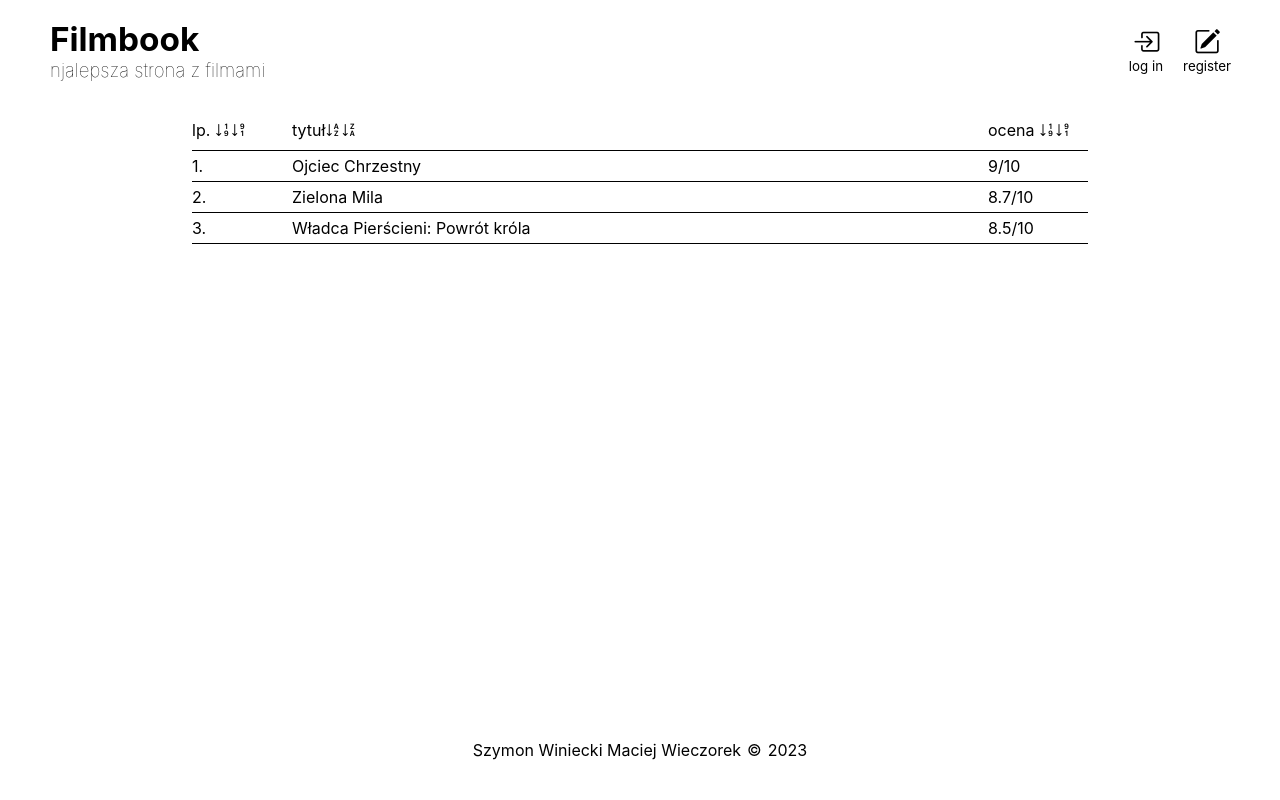
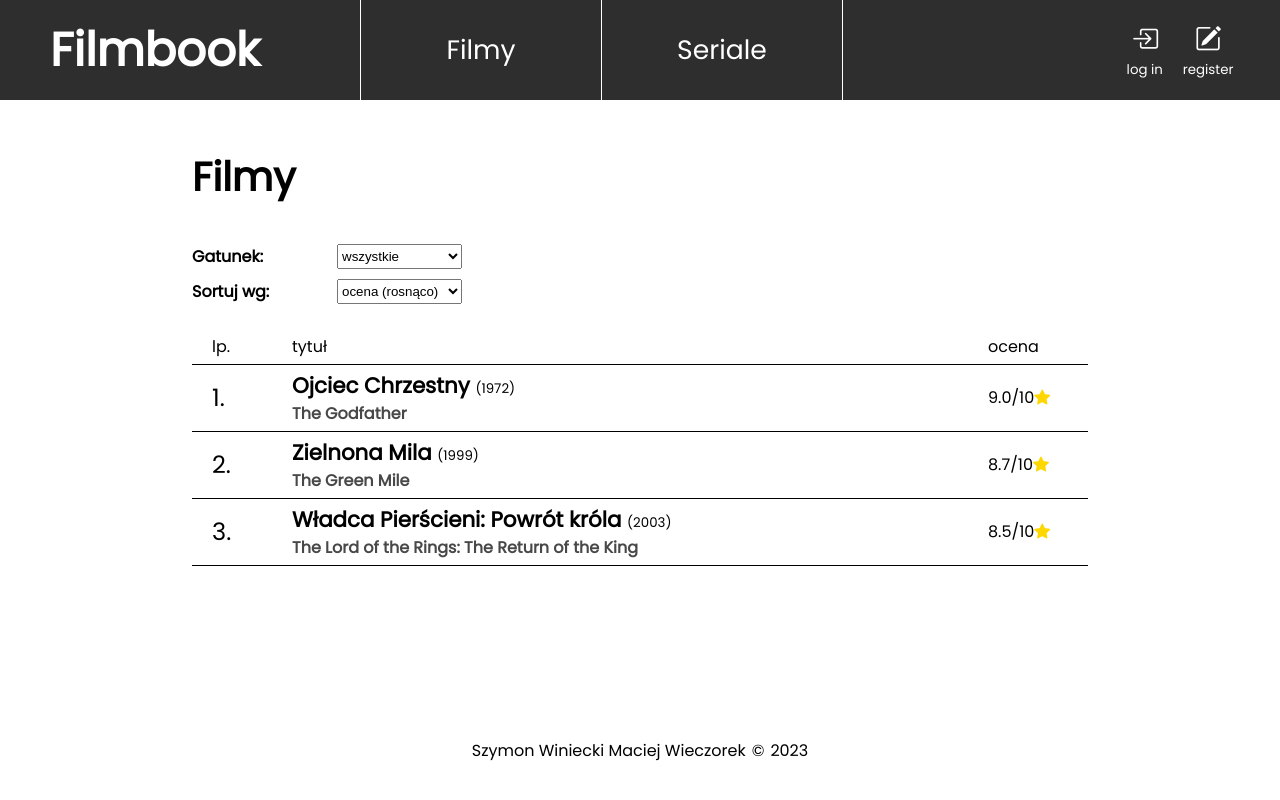
Before and after one commit to Szymon-Winiecki/FilmBook, a React (Create React App) app in the folder client/: page / in a window 1280 px wide. Built offline with nearby package versions, Linux system fonts and the light colour scheme.

Commit message:
react client - styling header and movies list page

```diff
--- a/client/src/components/App.js
+++ b/client/src/components/App.js
@@ -11,20 +11,44 @@ const movies = [
     {
         id: 0,
         no: 1,
-        title: "Ojciec Chrzestny",
+        localTitle: "Ojciec Chrzestny",
+        originalTitle: "The Godfather",
+        year: 1972,
         rate: 9.0
     },
     {
         id: 1,
         no: 2,
-        title: "Zielona Mila",
+        localTitle: "Zielnona Mila",
+        originalTitle: "The Green Mile",
+        year: 1999,
         rate: 8.7
     },
     {
         id: 2,
         no: 3,
-        title: "Władca Pierścieni: Powrót króla",
+        localTitle: "Władca Pierścieni: Powrót króla",
+        originalTitle: "The Lord of the Rings: The Return of the King",
+        year: 2003,
         rate: 8.5
+    },
+]
+
+const genres = [
+    'horror',
+    'akcji',
+    'dramat',
+    'komedia'
+]
+
+const navbar = [
+    {
+        label: "Filmy",
+        onClick: () => { console.log("filmy") }
+    },
+    {
+        label: "Seriale",
+        onClick: () => { console.log("seriale") }
     },
 ]
 
@@ -33,13 +57,13 @@ class App extends React.Component {
         return (
             <div className='container'>
                 <div className='header-container'>
-                    <Header primaryText="Filmbook" secondaryText="njalepsza strona z filmami" />
+                    <Header primaryText="Filmbook" navs={navbar} />
                 </div>
                 <div className='user-panel-container'>
                     <UserPanel />
                 </div>
                 <div className='main-container'>
-                    <MoviesList movies={movies}/>
+                    <MoviesList movies={movies} genres={genres}/>
                 </div>
                 <div className='footer-container'>
                     <Footer author='Szymon Winiecki Maciej Wieczorek' year='2023'/>
--- a/client/src/components/Header.js
+++ b/client/src/components/Header.js
@@ -3,11 +3,35 @@ import React from 'react';
 import '../style/Header.css';
 
 class Header extends React.Component {
+
+    getNav(nav){
+        return(
+            <div className='header-nav' onClick={nav.onClick}>
+                {nav.label}
+            </div>
+        );
+    }
+
+    getNavBar(){
+        let navs = new Array(this.props.navs.length);
+        for(let i = 0; i < this.props.navs.length; ++i){
+            navs[i] = this.getNav(this.props.navs[i]);
+        }
+        return(
+          <div className='header-nav-bar'>
+            {navs}
+          </div>
+        );
+    }
+
     render(){
         return (
             <div className='header'>
-                <span className='header-primary-text'>{this.props.primaryText}</span>
-                <span className='header-secondary-text'>{this.props.secondaryText}</span>
+                <div className='header-title-section'>
+                    <span className='header-primary-text'>{this.props.primaryText}</span>
+                    { this.props.secondaryText ? <span className='header-secondary-text'>{this.props.secondaryText}</span> : ''}
+                </div>
+                { (this.props.navs) ? this.getNavBar() : ''}
             </div>
         );
     }
--- a/client/src/components/Movie.js
+++ b/client/src/components/Movie.js
@@ -8,8 +8,14 @@ class Movie extends React.Component {
         return (
             <div className="movie-row">
                 <div className='no-field'> { this.props.movie.no }. </div>
-                <div className='title-field'> { this.props.movie.title } </div>
-                <div className='rate-field'> {this.props.movie.rate}/10 </div>
+                <div className='title-field'>
+                    <div className='movie-title-up'>
+                        <span className='movie-title-local'> { this.props.movie.localTitle } </span>
+                        <span className='movie-title-year'>({ this.props.movie.year }) </span>
+                    </div>
+                    <span className='movie-title-original'>{ this.props.movie.originalTitle } </span>
+                </div>
+                <div className='rate-field'> {this.props.movie.rate.toFixed(1)}/10 <i class="bi bi-star-fill"></i></div>
             </div>
         );
     }
--- a/client/src/components/MoviesList.js
+++ b/client/src/components/MoviesList.js
@@ -5,53 +5,6 @@ import Movie from './Movie';
 import SortControls from './SortControls';
 
 class MoviesList extends React.Component {
-
-    constructor(props) {
-        super(props);
-
-        this.state = {
-            movies: this.props.movies,
-            sortField: "",
-            sortDir: 0
-        }
-    }
-
-    sortByString(a, b, dir){
-        if(typeof a != 'string') a = a.toString();
-        if(typeof b != 'string') b = b.toString();
-
-        if(dir == 1) return a.localeCompare(b);
-        if(dir == -1) return b.localeCompare(a);
-        else return 0;
-    }
-
-    handleSort(field, dir){
-        if(this.state.sortField == field && this.state.sortDir == dir){
-            this.setState({
-                sortField: "",
-                sortDir: 0
-            });
-        }
-        else{
-            this.setState({
-                sortField: field,
-                sortDir: dir
-            });
-        }
-
-        if(dir == 0) return;
-
-
-        const sorted = [...this.state.movies].sort((a, b)  => {
-            return this.sortByString(a[field], b[field], dir);
-        });
-
-        this.setState({
-            movies: sorted
-        });
-
-    }
-
     getMovie(movie){
         return (
             <Movie key={movie.id.toString()} movie={movie} />
@@ -59,29 +12,60 @@ class MoviesList extends React.Component {
     }
 
     getMovies(){
-        if(this.state.movies == null){
-            return <div>No results</div>
+        if(this.props.movies == null){
+            return <div>Brak wyników</div>
         }
         const movies = [];
-        this.state.movies.forEach(movie => {
+        this.props.movies.forEach(movie => {
             movies.push(this.getMovie(movie));
         });
 
         return movies;
     }
 
+    getGenres(){
+        if(this.props.movies == null){
+            return <option value='all'> wszystkie </option>
+        }
+        const movies = [];
+        movies.push( <option value='all'> wszystkie </option> );
+        this.props.genres.forEach(genre => {
+            movies.push( <option value={genre}> {genre} </option> );
+        });
+
+        return movies;
+    }
+
     render(){
-        const sortField = this.state.sortField;
-        const sortDir = this.state.sortDir
         return (
-            <div className='movies-list-container'>
-                <div className='movies-list-header'>
-                    <div className='no-header'>lp. <SortControls type="numbers" sortDir={ sortField=="no" ? sortDir : 0} onAsc={() => {this.handleSort("no", 1)}} onDesc={() => {this.handleSort("no", -1)}} /></div>
-                    <div className='title-header'>tytuł <SortControls sortDir={ sortField=="title" ? sortDir : 0} onAsc={() => {this.handleSort("title", 1)}} onDesc={() => {this.handleSort("title", -1)}} /></div>
-                    <div className='rate-header'>ocena <SortControls type="numbers" sortDir={ sortField=="rate" ? sortDir : 0} onAsc={() => {this.handleSort("rate", 1)}} onDesc={() => {this.handleSort("rate", -1)}} /></div>
+            <div className='movies-list-site'>
+                <h1 className='section-title'>Filmy</h1>
+                <div className='movie-list-controlls'>
+                    <div className='list-controll'>
+                        <label for='genre-select' class='list-control-label'>Gatunek: </label>
+                        <select id='genre-select'>
+                            {this.getGenres()}
+                        </select>
+                    </div>
+                    <div className='list-controll'>
+                        <label for='sort-select' class='list-control-label'>Sortuj wg: </label>
+                        <select id='sort-select'>
+                            <option value='rate_asc'>ocena (rosnąco)</option>
+                            <option value='rate_desc'>ocena (malejąco)</option>
+                            <option value='title_asc'>tytuł (rosnąco)</option>
+                            <option value='title_desc'>tytuł (malejąco)</option>
+                        </select>
+                    </div>
                 </div>
-                <div className="movies-list">
-                    {this.getMovies()}
+                <div className='movies-list-container'>
+                    <div className='movies-list-header'>
+                        <div className='no-header'>lp.</div>
+                        <div className='title-header'>tytuł</div>
+                        <div className='rate-header'>ocena</div>
+                    </div>
+                    <div className="movies-list">
+                        {this.getMovies()}
+                    </div>
                 </div>
             </div>
         );
--- a/client/src/index.css
+++ b/client/src/index.css
@@ -1,8 +1,8 @@
+@import url('https://fonts.googleapis.com/css?family=Poppins');
+
 body {
   margin: 0;
-  font-family: -apple-system, BlinkMacSystemFont, 'Segoe UI', 'Roboto', 'Oxygen',
-    'Ubuntu', 'Cantarell', 'Fira Sans', 'Droid Sans', 'Helvetica Neue',
-    sans-serif;
+  font-family: 'Poppins', sans-serif;
   -webkit-font-smoothing: antialiased;
   -moz-osx-font-smoothing: grayscale;
 }
--- a/client/src/index.js
+++ b/client/src/index.js
@@ -4,6 +4,7 @@ import './index.css';
 import App from './components/App';
 
 import "bootstrap-icons/font/bootstrap-icons.css";
+import "./style/colors.css"
 
 const root = ReactDOM.createRoot(document.getElementById('root'));
 root.render(
--- a/client/src/style/Header.css
+++ b/client/src/style/Header.css
@@ -1,21 +1,70 @@
 .header{
+    display: grid;
+    grid-template-columns:  1fr 2fr;
+
+    width: 100%;
+    height: 100%;
+
+    background-color: var(--auxiliary-background-color);
+    color: var(--auxiliary-text-primary-color);
+    border-color: var(--auxiliary-text-primary-color);
+}
+
+.header-title-section{
+    grid-column: 1/2;
+
     display: flex;
     flex-direction: column;
     align-items: left;
     justify-content: center;
 
-    width: 100%;
     height: 100%;
 
     padding-left: 50px;
 }
 
 .header-primary-text{
-    font-size: 25pt;
-    font-weight: bold;
+    font-size: 35pt;
+    font-weight: 900;
 }
 
 .header-secondary-text{
     font-size: 14pt;
     font-weight: lighter;
 }
+
+.header-nav-bar{
+    grid-column: 2/3;
+
+    height: 100%;
+
+    display: flex;
+    flex-direction: row;
+    justify-content: left;
+}
+
+.header-nav{
+    height: 100%;
+    min-width: 200px;
+
+    display: flex;
+    flex-direction: row;
+    align-items: center;
+    justify-content: center;
+
+    padding-left: 20px;
+    padding-right: 20px;
+
+    border-style: solid;
+    border-width: 0 1px 0 0;
+
+    font-size: 20pt;
+}
+
+.header-nav:first-child{
+    border-width: 0 1px 0 1px;
+}
+
+.header-nav:hover{
+    background-color: var(--auxiliary-background-tint-color);
+}
--- a/client/src/style/Movie.css
+++ b/client/src/style/Movie.css
@@ -6,42 +6,63 @@
     padding-top: 5px;
     padding-bottom: 5px;
 
-    background-color: var(--elem-primary-color);
+    background-color: var(--main-background-color);
+    color: var(--main-text-primary-color);
+    border-color: var(--main-text-primary-color);
 
     border-width: 0px 0px 1px 0px;
-    border-color: black;
     border-style: solid;
-}
-
-.movie-row:hover{
-    background-color: var(--elem-primary-high-color);
-}
-
-.movie-row.selected{
-    background-color: var(--elem-primary-sel-color);
 }
 
 .movie-row:first-child{
     border-width: 1px 0px 1px 0px;
 }
 
-.movie-row>div{
-    /*center vertically*/
-    display: flex;
-    align-items: center;
+.movie-row:hover{
+    background-color: var(--main-background-tint-color);
 }
 
 .no-field{
     grid-column: 1/2;
+
+    display: flex;
+    align-items: center;
+
+    padding-left: 20px;
+
+    font-size: 18pt;
 }
 
 .title-field{
     grid-column: 2/3;
 
     display: flex;
-    justify-content: left;
+    flex-direction: column;
+    align-items: flex-start;
+}
+
+.movie-title-local{
+    font-size: 16pt;
+    font-weight: 600;
+}
+
+.movie-title-year{
+    font-size: 10pt;
+}
+
+.movie-title-original{
+    font-size: 12pt;
+    font-weight: 600;
+    color: var(--main-text-secondary-color)
 }
 
 .rate-field{
     grid-column: 3/4;
+
+    display: flex;
+    align-items: center;
 }
+
+.rate-field > i{
+    color: var(--star-color);
+}
--- a/client/src/style/MoviesList.css
+++ b/client/src/style/MoviesList.css
@@ -1,10 +1,46 @@
+.movies-list-site{
+    display: flex;
+    flex-direction: column;
+    align-items: flex-start;
+    justify-content: center;
+
+    width: 70%;
+    margin: auto;
+    margin-top: 20px;
+    margin-bottom: 20px;
+}
+
+.section-title{
+    font-size: 30pt;
+    font-weight: 600;
+}
+
+.list-controll{
+    display: grid;
+    grid-template-columns: 1fr 20px 1fr;
+
+    margin: 10px 0 10px 0;
+}
+
+.list-controll > label{
+    grid-column: 1/2;
+
+    font-weight: 600;
+}
+
+.list-controll > select{
+    grid-column: 3/4;
+
+    width: 100%;
+}
+
 .movies-list-container{
     display: flex;
     flex-direction: column;
     align-items: center;
     justify-content: center;
 
-    width: 70%;
+    width: 100%;
     margin: auto;
     margin-top: 20px;
     margin-bottom: 20px;
@@ -26,6 +62,8 @@
 
 .no-header{
     grid-column: 1/2;
+
+    padding-left: 20px;
 }
 
 .title-header{
--- a/client/src/style/UserPanel.css
+++ b/client/src/style/UserPanel.css
@@ -7,6 +7,10 @@
 
     width: 100%;
     height: 100%;
+
+    background-color: var(--auxiliary-background-color);
+    color: var(--auxiliary-text-primary-color);
+    border-color: var(--auxiliary-text-primary-color);
 }
 
 .user-panel-info{
```
Also changed, not shown: client/src/style/colors.css (+11 -9 lines).
